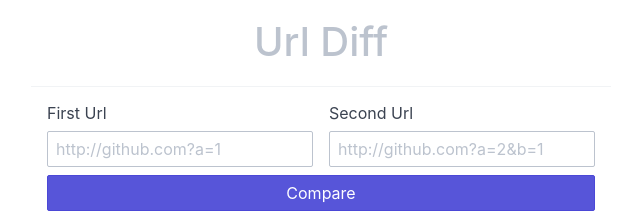
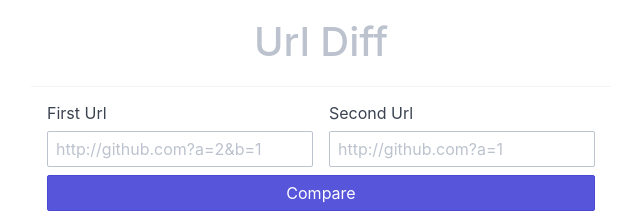
Before and after one commit to bieleckim/url-diff, a Vue app: page / in a window 1280 px wide. Shown: the top 217 px of the page, without its empty margins (319-959 px from the left). Built offline with nearby package versions, Linux system fonts and the light colour scheme.

Commit message:
Compare Form validation

```diff
--- a/src/components/CompareForm.vue
+++ b/src/components/CompareForm.vue
@@ -6,21 +6,13 @@
         >
             <div class="container">
                 <div class="columns">
-                    <div class="column col-6">
+                    <div class="column col-6" v-for="(urlField, index) in urlFields" :key="index">
                         <UrlInput
-                                :value="firstUrl"
-                                :errorMessage="firstUrlErrorMessage"
-                                label="First Url"
-                                id="first-url"
-                                placeholder="http://github.com?a=1"/>
-                    </div>
-                    <div class="column col-6">
-                        <UrlInput
-                                :value="secondUrl"
-                                :errorMessage="secondUrlErrorMessage"
-                                label="Second Url"
-                                id="second-url"
-                                placeholder="http://github.com?a=2&b=1"/>
+                                :value.sync="urlField.value"
+                                :errorMessage="urlField.errorMessage"
+                                :label="urlField.label"
+                                :id="urlField.id"
+                                :placeholder="urlField.placeholder"/>
                     </div>
                     <div class="column col-12 mt-2">
                         <button type="submit" class="btn btn-primary btn-block">Compare</button>
@@ -40,25 +32,49 @@
         components: {
             UrlInput
         },
-        data: () => {
+        data() {
             return {
-                firstUrl: null,
-                secondUrl: null,
-                firstUrlErrorMessage: null,
-                secondUrlErrorMessage: null
+                urlFields: [
+                    {
+                        value: null,
+                        errorMessage: null,
+                        label: 'First Url',
+                        id: 'first-url',
+                        placeholder: 'http://github.com?a=2&b=1'
+                    },
+                    {
+                        value: null,
+                        errorMessage: null,
+                        label: 'Second Url',
+                        id: 'second-url',
+                        placeholder: 'http://github.com?a=1'
+                    },
+                ],
             };
         },
         methods: {
-            checkForm: function() {
-                if (!this.isValidUrl(this.firstUrl)) {
-                    this.firstUrlErrorMessage = INVALID_URL_MESSAGE;
+            checkForm() {
+                let isValid = true;
+
+                for (let index in this.urlFields) {
+                    let urlField = this.urlFields[index];
+
+                    if (!this.isValidUrl(urlField.value)) {
+                        urlField.errorMessage = INVALID_URL_MESSAGE;
+                        isValid = false;
+                        continue;
+                    }
+
+                    urlField.errorMessage = null;
                 }
 
-                if (!this.isValidUrl(this.secondUrl)) {
-                    this.secondUrlErrorMessage = INVALID_URL_MESSAGE;
+                if (isValid) {
+                    alert('move to compare view');
                 }
+
+                return false;
             },
-            isValidUrl: function (url) {
+            isValidUrl(url) {
                 try {
                     new URL(url);
                 } catch (error) {
--- a/src/components/UrlInput.vue
+++ b/src/components/UrlInput.vue
@@ -6,7 +6,8 @@
         <label class="form-label" :for="id">{{ label }}</label>
         <input
                 class="form-input"
-                :value="value"
+                @change="onChange"
+                v-model="inputValue"
                 :id="id"
                 type="text"
                 :placeholder="placeholder"
@@ -30,9 +31,22 @@
             id: String,
             errorMessage: String
         },
+        data() {
+            return {
+                inputValue: this.value
+            }
+        },
+        watch: {
+            value (value) {
+                this.inputValue = value;
+            }
+        },
         methods: {
-            hasError: function () {
+            hasError() {
                 return this.errorMessage !== null;
+            },
+            onChange() {
+                this.$emit('update:value', this.inputValue)
             }
         }
     }
```
